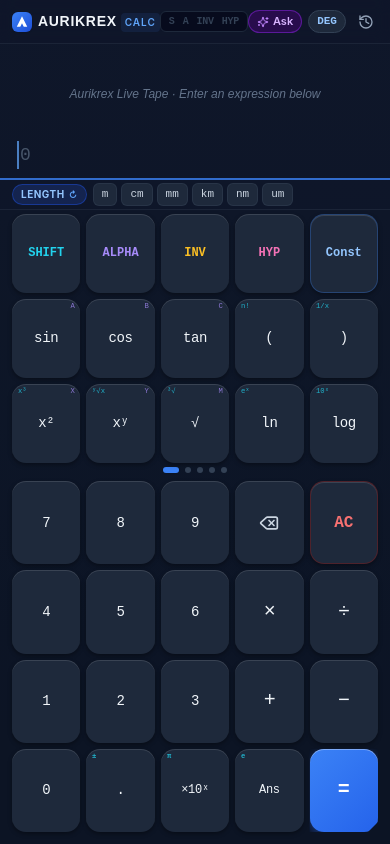
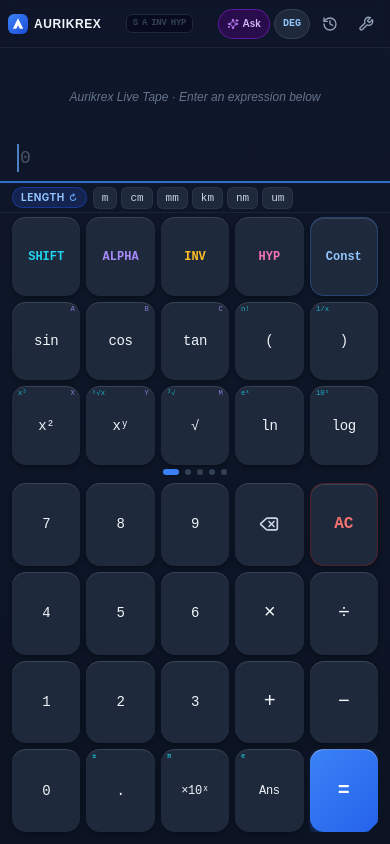
Before and after one commit to komfalcon/Aurikrex-Calc, a Next.js app: page / in a window 390 px wide. Built offline with nearby package versions, Linux system fonts and the light colour scheme.

Commit message:
fix(bracket-closure, mobile-header): auto-detect missing closing brackets and fix header action buttons on mobile

```diff
--- a/src/app/page.tsx
+++ b/src/app/page.tsx
@@ -192,10 +192,25 @@ export default function AurikrexCalcApp() {
   const handleEvaluate = async () => {
     if (!expression.trim()) return;
 
+    // Auto-detect missing close brackets and automatically add them
+    let openCount = 0;
+    for (let i = 0; i < expression.length; i++) {
+      if (expression[i] === '(') openCount++;
+      else if (expression[i] === ')') {
+        if (openCount > 0) openCount--;
+      }
+    }
+    let currentExpression = expression;
+    if (openCount > 0) {
+      currentExpression = expression + ')'.repeat(openCount);
+      setExpression(currentExpression);
+      setCursorPos(currentExpression.length);
+    }
+
     // Check for variable assignment: e.g. "A = 9.8" or "X = 5 m"
-    const assignMatch = expression.match(/^([A-Za-z])\s*=\s*(.+)$/);
+    const assignMatch = currentExpression.match(/^([A-Za-z])\s*=\s*(.+)$/);
     let targetVarName: string | null = null;
-    let evalInput = expression;
+    let evalInput = currentExpression;
 
     if (assignMatch) {
       const varName = assignMatch[1].toUpperCase();
--- a/src/components/Header.tsx
+++ b/src/components/Header.tsx
@@ -46,24 +46,24 @@ export const Header: React.FC<HeaderProps> = ({
   }, []);
 
   return (
-    <header className="h-[44px] min-h-[44px] max-h-[44px] px-3 flex items-center justify-between border-b border-slate-800/80 bg-slate-900/60 backdrop-blur select-none">
+    <header className="relative z-30 h-[48px] min-h-[48px] max-h-[48px] px-2 sm:px-3 flex items-center justify-between border-b border-slate-800/80 bg-slate-900/60 backdrop-blur select-none touch-manipulation">
       {/* Brand Logo & Name */}
-      <div className="flex items-center gap-1.5">
-        <div className="w-5 h-5 rounded-md bg-gradient-to-br from-blue-500 to-blue-700 flex items-center justify-center shadow-sm">
+      <div className="flex items-center gap-1.5 shrink-0">
+        <div className="w-5 h-5 rounded-md bg-gradient-to-br from-blue-500 to-blue-700 flex items-center justify-center shadow-sm shrink-0">
           <svg viewBox="0 0 24 24" className="w-3.5 h-3.5 fill-white">
             <path d="M12 2L3 20h6l3-6 3 6h6z" />
           </svg>
         </div>
         <div className="flex items-baseline gap-1">
-          <span className="font-bold text-sm tracking-wider text-slate-100 font-lexend">AURIKREX</span>
-          <span className="text-[10px] font-semibold text-blue-400 uppercase tracking-widest px-1 py-0.5 rounded bg-blue-500/10">
+          <span className="font-bold text-xs sm:text-sm tracking-wider text-slate-100 font-lexend">AURIKREX</span>
+          <span className="hidden min-[420px]:inline-block text-[9px] font-semibold text-blue-400 uppercase tracking-widest px-1 py-0.5 rounded bg-blue-500/10">
             Calc
           </span>
         </div>
       </div>
 
-      {/* Annunciators strip: S, A, INV, HYP */}
-      <div className="flex items-center gap-2 px-2 py-0.5 bg-slate-950/60 rounded-md border border-slate-800 text-[10px] font-mono tracking-tight font-bold">
+      {/* Annunciators strip: S, A, INV, HYP (hidden below 380px to protect action buttons on mobile) */}
+      <div className="hidden min-[380px]:flex items-center gap-1 px-1.5 py-0.5 bg-slate-950/60 rounded-md border border-slate-800 text-[9px] font-mono tracking-tight font-bold shrink-0">
         <span
           className={`transition-colors ${
             shiftActive || shiftLocked ? 'text-cyan-400 drop-shadow-[0_0_6px_rgba(34,211,238,0.7)]' : 'text-slate-700'
@@ -98,34 +98,39 @@ export const Header: React.FC<HeaderProps> = ({
         </span>
       </div>
 
-      {/* DEG/RAD Pill, Ask button & Toolbox Trigger */}
-      <div className="flex items-center gap-1.5">
+      {/* DEG/RAD Pill, Ask button, History & Toolbox Triggers */}
+      <div className="flex items-center gap-1 sm:gap-1.5 shrink-0">
         <button
+          type="button"
           onClick={onOpenAsk}
-          className={`text-[11px] font-semibold px-2 py-0.5 rounded-full border flex items-center gap-1 transition-all ${
+          className={`text-[10px] sm:text-[11px] font-semibold px-2 py-1 min-h-[30px] rounded-full border flex items-center gap-1 active:scale-95 transition-all cursor-pointer select-none touch-manipulation shrink-0 ${
             isOnline
               ? 'bg-purple-950/60 text-purple-300 border-purple-700/60 hover:bg-purple-900/60'
               : 'bg-slate-800/40 text-slate-500 border-slate-700 opacity-60'
           }`}
           title={isOnline ? 'Ask: AI Word-Problem Setup' : 'Ask (Offline)'}
+          aria-label="Ask AI"
         >
-          <Sparkles className="w-3 h-3 text-purple-400" />
+          <Sparkles className="w-3 h-3 text-purple-400 shrink-0" />
           <span>Ask</span>
-          {!isOnline && <WifiOff className="w-2.5 h-2.5 text-slate-500" />}
+          {!isOnline && <WifiOff className="w-2.5 h-2.5 text-slate-500 shrink-0" />}
         </button>
 
         <button
+          type="button"
           onClick={onToggleAngleMode}
-          className="text-[11px] font-mono font-semibold px-2 py-0.5 rounded-full bg-slate-800 text-blue-300 border border-slate-700 hover:bg-slate-700 active:scale-95 transition-all"
+          className="text-[10px] sm:text-[11px] font-mono font-semibold px-2 py-1 min-h-[30px] rounded-full bg-slate-800 text-blue-300 border border-slate-700 hover:bg-slate-700 active:scale-95 transition-all cursor-pointer select-none touch-manipulation shrink-0"
           title="Toggle Angle Mode"
+          aria-label="Toggle Angle Mode"
         >
           {angleMode.toUpperCase()}
         </button>
 
         {onOpenHistory && (
           <button
+            type="button"
             onClick={onOpenHistory}
-            className="p-1.5 rounded-lg text-slate-400 hover:text-white hover:bg-slate-800 active:scale-95 transition-all"
+            className="p-1.5 min-w-[32px] min-h-[32px] rounded-lg text-slate-400 hover:text-white hover:bg-slate-800 active:scale-95 transition-all cursor-pointer select-none touch-manipulation flex items-center justify-center shrink-0"
             title="View Calculation History"
             aria-label="History"
           >
@@ -134,8 +139,9 @@ export const Header: React.FC<HeaderProps> = ({
         )}
 
         <button
+          type="button"
           onClick={onOpenToolbox}
-          className="p-1.5 rounded-lg text-slate-400 hover:text-white hover:bg-slate-800 active:scale-95 transition-all"
+          className="p-1.5 min-w-[32px] min-h-[32px] rounded-lg text-slate-400 hover:text-white hover:bg-slate-800 active:scale-95 transition-all cursor-pointer select-none touch-manipulation flex items-center justify-center shrink-0"
           title="Open Toolbox & Formulas"
           aria-label="Toolbox"
         >
--- a/src/engine/parser.ts
+++ b/src/engine/parser.ts
@@ -11,6 +11,19 @@ export function preprocessExpression(input: string, angleMode: 'deg' | 'rad' = '
   // Limit check (PRD v2 Section 7: max 2,000 chars)
   if (expr.length > 2000) {
     throw new Error('TOO_LARGE: Input is too long');
+  }
+
+  // Auto-close missing parentheses (PRD requirement: automatically detect no close bracket and add it)
+  let openCount = 0;
+  for (let i = 0; i < expr.length; i++) {
+    if (expr[i] === '(') {
+      openCount++;
+    } else if (expr[i] === ')') {
+      if (openCount > 0) openCount--;
+    }
+  }
+  if (openCount > 0) {
+    expr = expr + ')'.repeat(openCount);
   }
 
   // Check nesting depth (max 64)
@@ -95,20 +108,62 @@ export function preprocessExpression(input: string, angleMode: 'deg' | 'rad' = '
 }
 
 /**
- * Clean, safe wrapper for trig functions in DEG mode
+ * Clean, safe wrapper for trig functions in DEG mode with support for nested expressions and parentheses
  */
 function wrapTrigInDegrees(expr: string): string {
-  // Direct trig: sin, cos, tan, sec, csc, cot
-  expr = expr.replace(/\b(sin|cos|tan|sec|csc|cot)\s*\(([^()]+)\)/g, (match, fn, arg) => {
-    if (arg.includes('deg') || arg.includes('rad') || arg.includes('pi / 180')) return match;
-    return `${fn}((${arg}) * pi / 180)`;
-  });
+  const trigFns = ['asin', 'acos', 'atan', 'sin', 'cos', 'tan', 'sec', 'csc', 'cot'];
+  let result = '';
+  let i = 0;
 
-  // Inverse trig: asin, acos, atan (single pass only)
-  expr = expr.replace(/\b(asin|acos|atan)\s*\(([^()]+)\)/g, (match, fn, arg) => {
-    if (arg.includes('180 / pi')) return match;
-    return `(${fn}(${arg}) * 180 / pi)`;
-  });
+  while (i < expr.length) {
+    let matchedFn: string | null = null;
+    for (const fn of trigFns) {
+      const isWordStart = i === 0 || /[^a-zA-Z0-9_]/.test(expr[i - 1]);
+      if (isWordStart && expr.startsWith(fn, i)) {
+        let j = i + fn.length;
+        while (j < expr.length && /\s/.test(expr[j])) j++;
+        if (expr[j] === '(') {
+          matchedFn = fn;
+          break;
+        }
+      }
+    }
 
-  return expr;
+    if (matchedFn) {
+      const openParenIdx = expr.indexOf('(', i + matchedFn.length);
+      let depth = 1;
+      let k = openParenIdx + 1;
+      while (k < expr.length && depth > 0) {
+        if (expr[k] === '(') depth++;
+        else if (expr[k] === ')') depth--;
+        k++;
+      }
+
+      // Argument inside the parentheses
+      const arg = expr.slice(openParenIdx + 1, depth === 0 ? k - 1 : k);
+      const wrappedArg = wrapTrigInDegrees(arg);
+
+      const isInverse = ['asin', 'acos', 'atan'].includes(matchedFn);
+      if (isInverse) {
+        if (wrappedArg.includes('180 / pi')) {
+          result += `${matchedFn}(${wrappedArg})`;
+        } else {
+          result += `(${matchedFn}(${wrappedArg}) * 180 / pi)`;
+        }
+      } else {
+        if (wrappedArg.includes('deg') || wrappedArg.includes('rad') || wrappedArg.includes('pi / 180')) {
+          result += `${matchedFn}(${wrappedArg})`;
+        } else {
+          result += `${matchedFn}((${wrappedArg}) * pi / 180)`;
+        }
+      }
+
+      i = k;
+    } else {
+      result += expr[i];
+      i++;
+    }
+  }
+
+  return result;
 }
```
Also changed, not shown: 1 other file (tests, documents, lock files or other folders).
